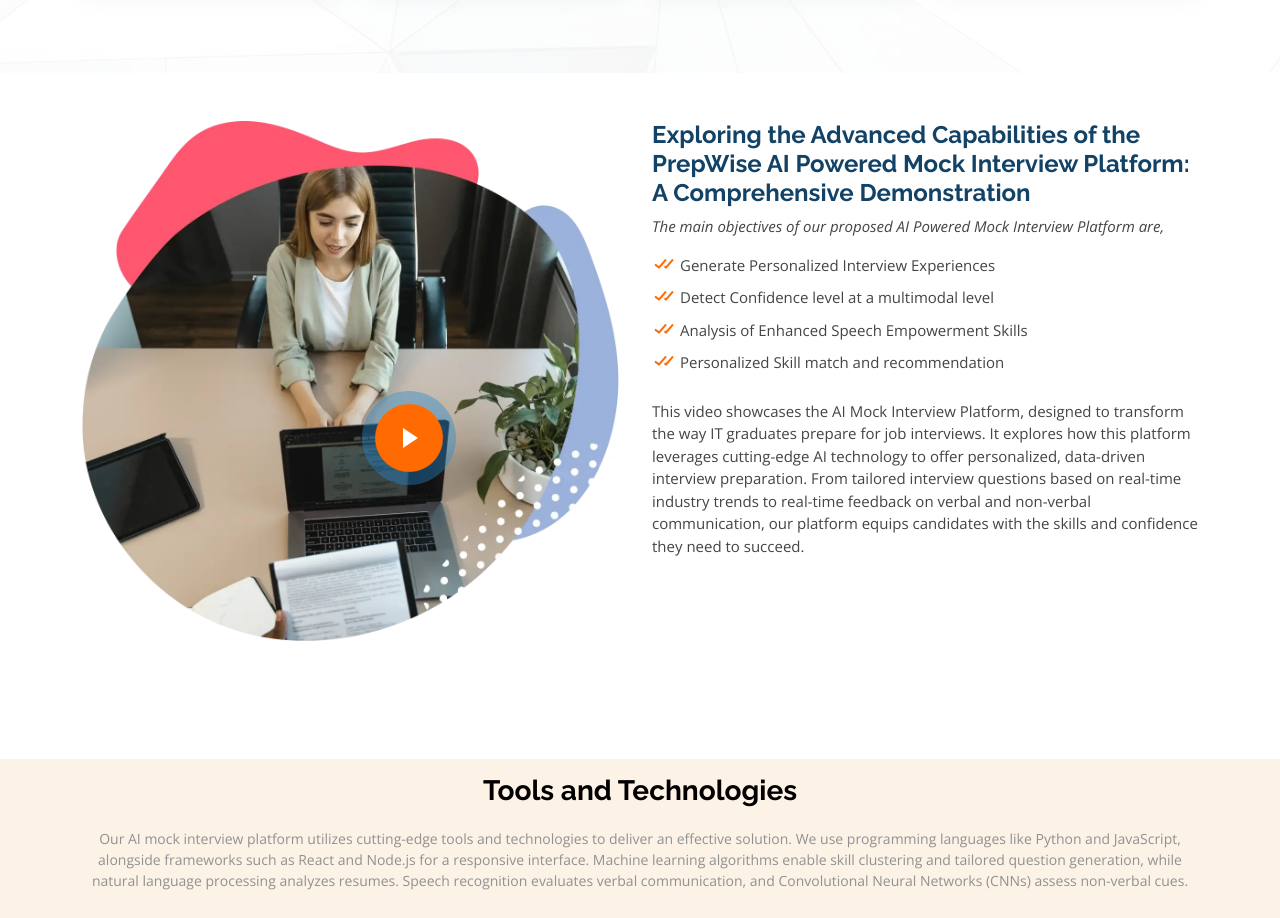
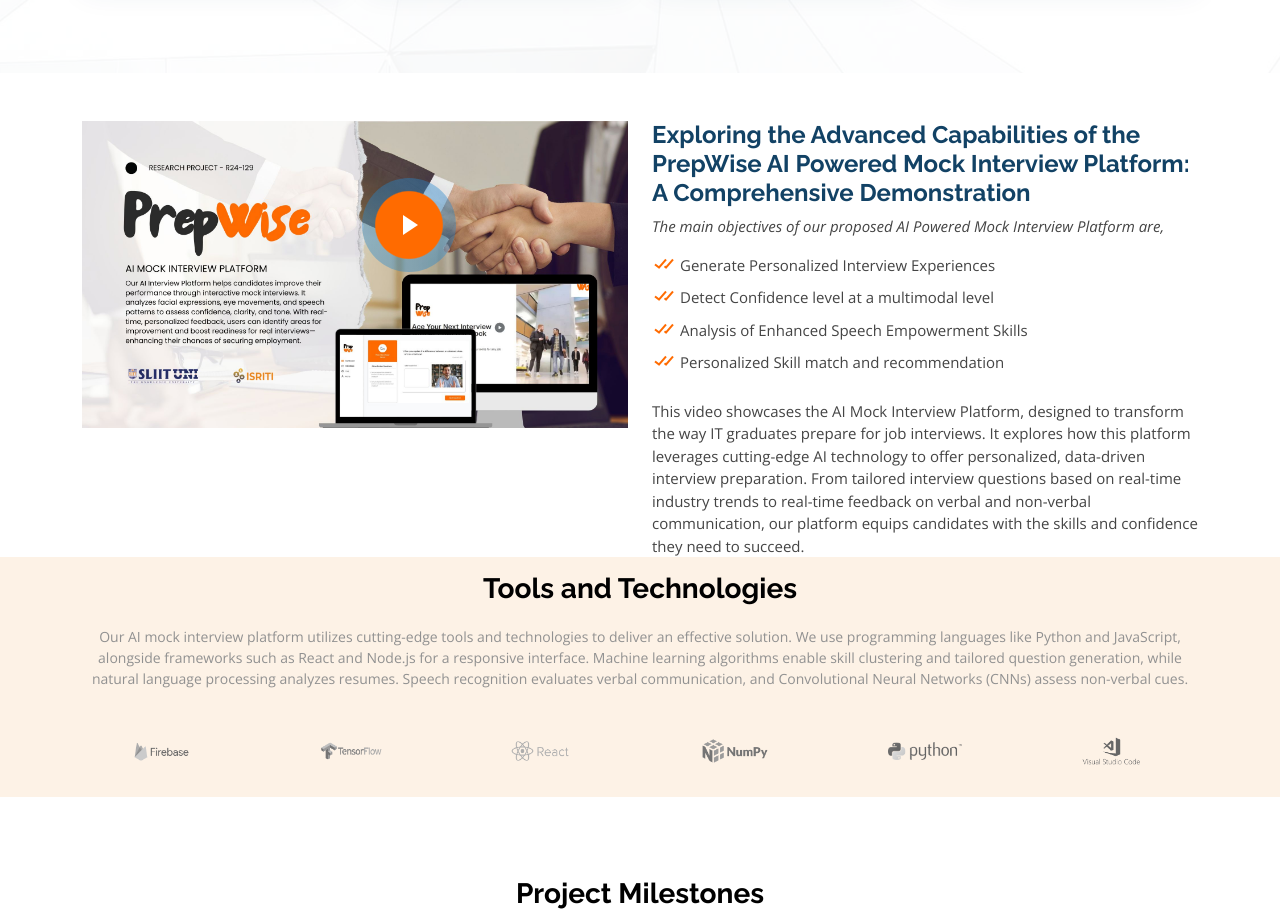
Before and after one commit to NirmalNaveen20/research-prepwise, a plain HTML site: page index.html in a window 1280 px wide. Shown: the part 2160-3078 px from the top of the page. Drawn offline with nearby package versions, Linux system fonts and the light colour scheme.

Commit message:
add demo video

```diff
--- a/index.html
+++ b/index.html
@@ -199,8 +199,8 @@
           <div class="row">
 
             <div class="col-lg-6 video-box align-self-baseline" data-aos="fade-right" data-aos-delay="100">
-              <img src="assets/img/head/aHR0cHM6Ly9jZG4uZW5oYW5jdi5jb20vR3JvdXBfMTQ0Nl8yMjlhYjQ5YzQwLndlYnA~.webp" class="img-fluid">
-              <a href="#" class="glightbox play-btn mb-4" data-vbtype="video" data-autoplay="true"></a>
+              <img src="assets/img/Vid-img.jpg" class="img-fluid">
+              <a href="https://youtu.be/ldFR_oiX9II" class="glightbox play-btn mb-4" data-vbtype="video" data-autoplay="true"></a>
             </div>
 
             <div class="col-lg-6 pt-3 pt-lg-0 content" data-aos="fade-left" data-aos-delay="100">
```
Also changed, not shown: assets/img/Vid-img.jpg (added).
